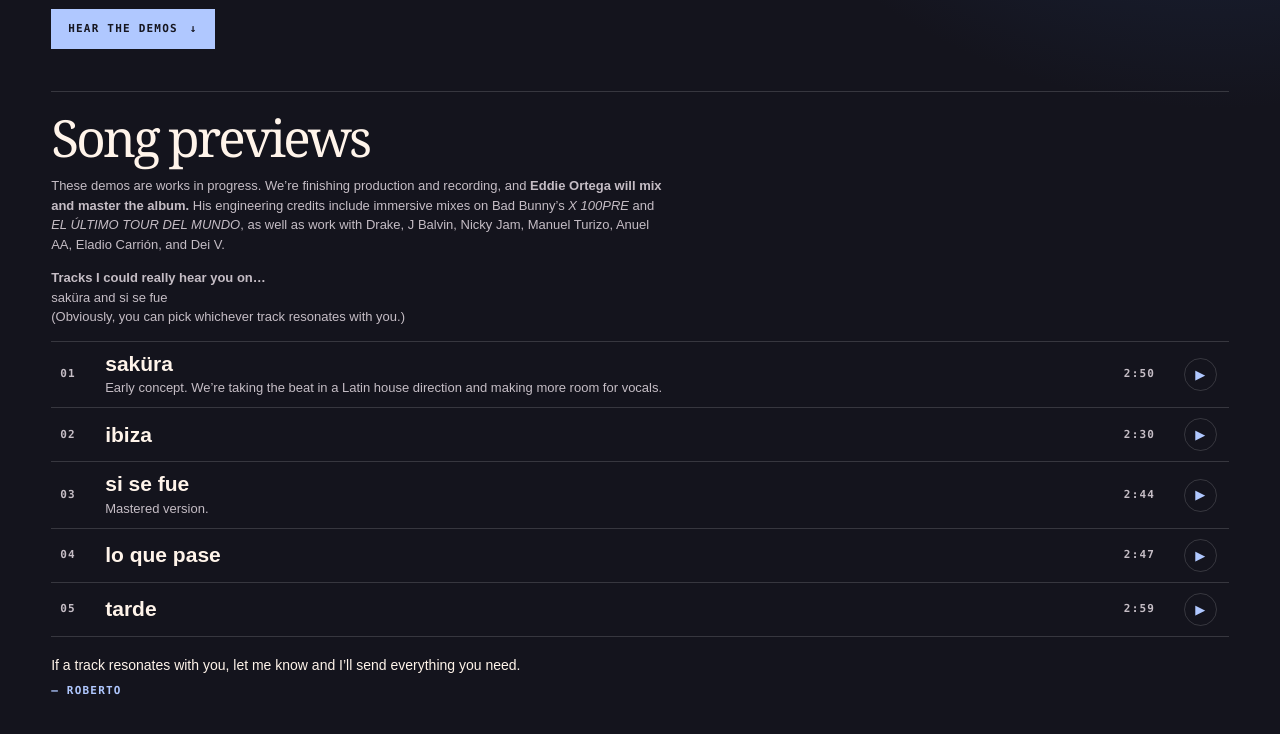
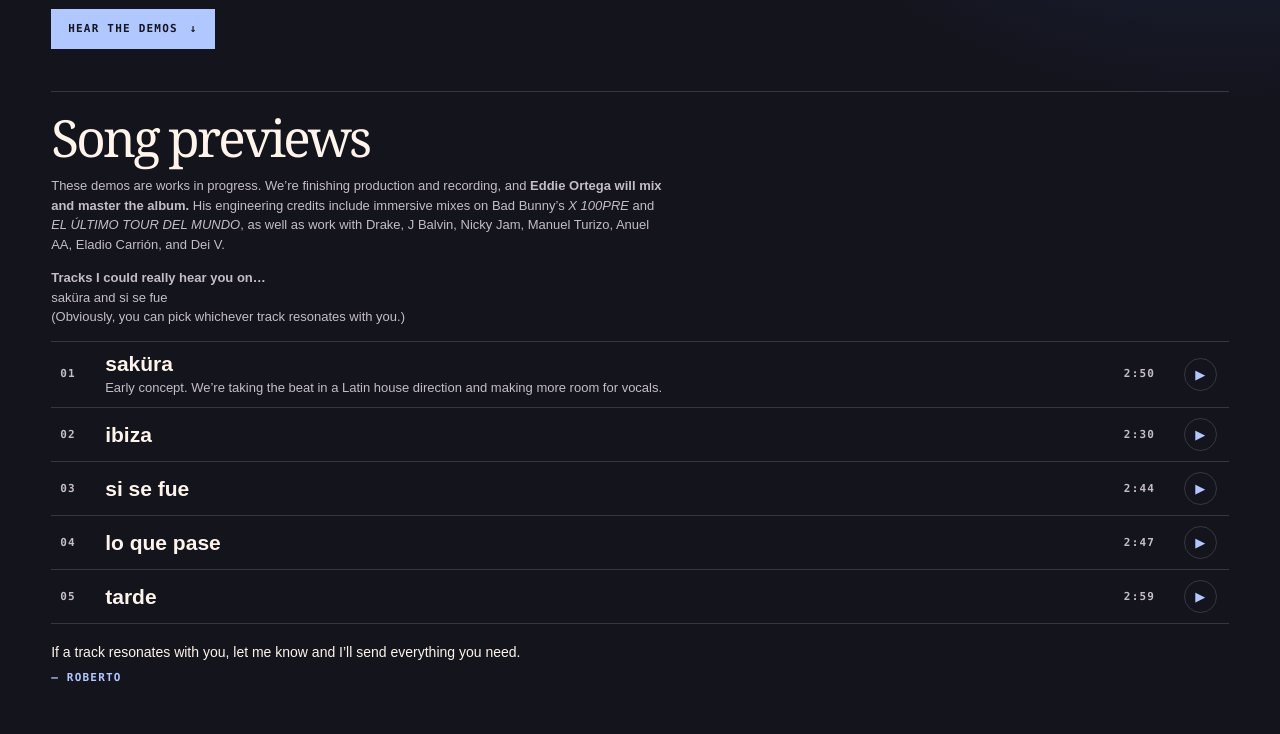
Before and after one commit to yocaptainjoe/p9f2b08b772d263, a plain HTML site: page index.html in a window 1280 px wide. Shown: the part 590-1324 px from the top of the page. Drawn offline with Linux system fonts and the light colour scheme.

Commit message:
Remove mastered version label

```diff
--- a/index.html
+++ b/index.html
@@ -36,7 +36,7 @@
  <p class="status"><strong>Tracks I could really hear you on…</strong><br>saküra and si se fue<br>(Obviously, you can pick whichever track resonates with you.)</p>
  <div class="track-list"><button type="button" class="track" data-index="0" aria-pressed="false"><span class="track-num">01</span><span><span class="track-title">saküra</span><span class="track-note">Early concept. We’re taking the beat in a Latin house direction and making more room for vocals.</span></span><span class="track-time">2:50</span><span class="track-icon" aria-hidden="true">▶</span></button>
 <button type="button" class="track" data-index="1" aria-pressed="false"><span class="track-num">02</span><span><span class="track-title">ibiza</span></span><span class="track-time">2:30</span><span class="track-icon" aria-hidden="true">▶</span></button>
-<button type="button" class="track" data-index="2" aria-pressed="false"><span class="track-num">03</span><span><span class="track-title">si se fue</span><span class="track-note">Mastered version.</span></span><span class="track-time">2:44</span><span class="track-icon" aria-hidden="true">▶</span></button>
+<button type="button" class="track" data-index="2" aria-pressed="false"><span class="track-num">03</span><span><span class="track-title">si se fue</span></span><span class="track-time">2:44</span><span class="track-icon" aria-hidden="true">▶</span></button>
 <button type="button" class="track" data-index="3" aria-pressed="false"><span class="track-num">04</span><span><span class="track-title">lo que pase</span></span><span class="track-time">2:47</span><span class="track-icon" aria-hidden="true">▶</span></button>
 <button type="button" class="track" data-index="4" aria-pressed="false"><span class="track-num">05</span><span><span class="track-title">tarde</span></span><span class="track-time">2:59</span><span class="track-icon" aria-hidden="true">▶</span></button></div>
  <p class="reply">If a track resonates with you, let me know and I’ll send everything you need.<span class="mono">— Roberto</span></p>
```
